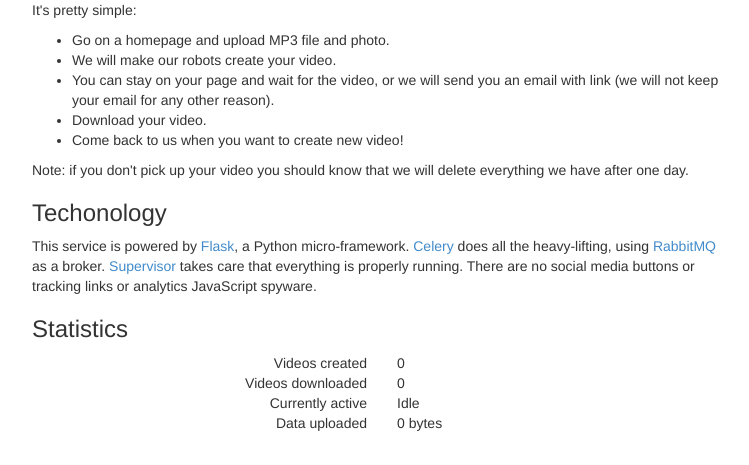
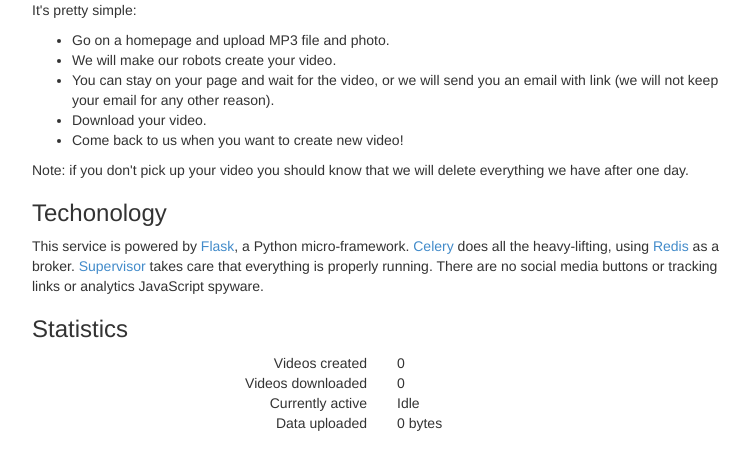
Before and after one commit to kotnik/phosic, a Flask app: page /about/ in a window 1280 px wide. Shown: the part 303-768 px from the top of the page, without its empty margins (258-1007 px from the left). Run offline with Flask 2, Linux system fonts and the light colour scheme; data that the repository does not hold is empty; parts of the project's set-up code (start-up, migrations or seed data) failed here and were passed over; some libraries are stand-ins or nearby versions.

Commit message:
html: removed rabbitmq, added redis

```diff
--- a/templates/about.html
+++ b/templates/about.html
@@ -29,7 +29,7 @@
 
 <h3>Techonology</h3>
 
-<p>This service is powered by <a href="http://flask.pocoo.org/">Flask</a>, a Python micro-framework. <a href="http://www.celeryproject.org/">Celery</a> does all the heavy-lifting, using <a href="http://www.rabbitmq.com/">RabbitMQ</a> as a broker. <a href="http://supervisord.org/">Supervisor</a> takes care that everything is properly running. There are no social media buttons or tracking links or analytics JavaScript spyware.</p>
+<p>This service is powered by <a href="http://flask.pocoo.org/">Flask</a>, a Python micro-framework. <a href="http://www.celeryproject.org/">Celery</a> does all the heavy-lifting, using <a href="http://redis.io/">Redis</a> as a broker. <a href="http://supervisord.org/">Supervisor</a> takes care that everything is properly running. There are no social media buttons or tracking links or analytics JavaScript spyware.</p>
 
 <h3>Statistics</h3>
 
```
